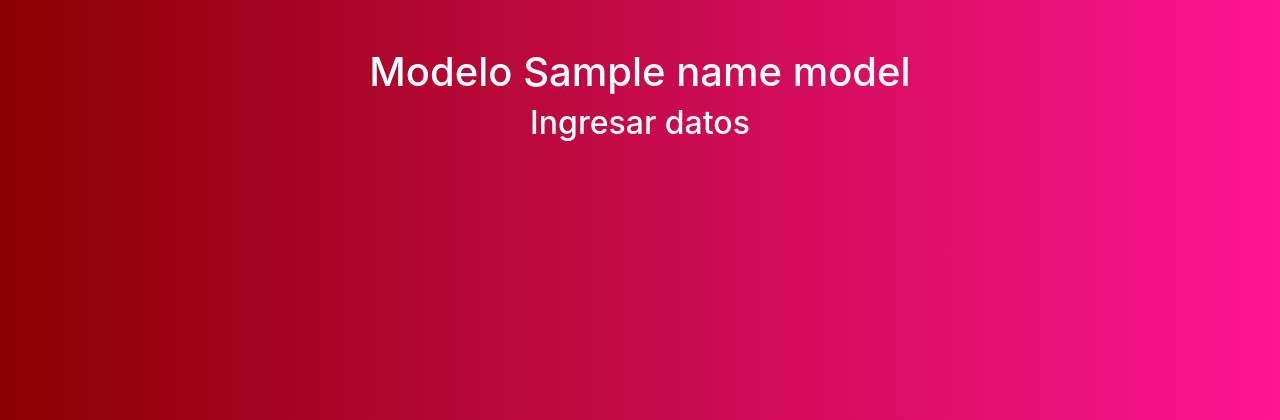
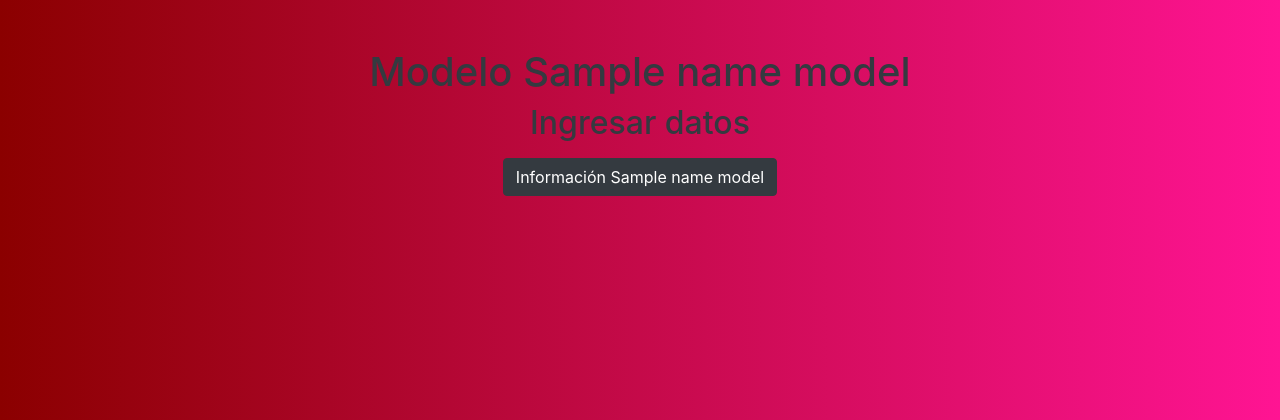
Before and after one commit to manuelOrtizH/Modelo-Filas, a Django app: template modelos_filas_project/simulator/templates/simulator/input.html in a window 1280 px wide. Shown: the top 420 px of the page. Run offline with Django 3.2, Linux system fonts and the light colour scheme; the template is opened without the code that fills it: most values are stand-ins (such as "Sample title", 1, 10 or a date in 2020); some libraries are stand-ins or nearby versions.

Commit message:
Information added

```diff
--- a/modelos_filas_project/simulator/templates/simulator/input.html
+++ b/modelos_filas_project/simulator/templates/simulator/input.html
@@ -1,9 +1,14 @@
 <link rel="stylesheet" href="https://stackpath.bootstrapcdn.com/bootstrap/4.3.1/css/bootstrap.min.css" integrity="sha384-ggOyR0iXCbMQv3Xipma34MD+dH/1fQ784/j6cY/iJTQUOhcWr7x9JvoRxT2MZw1T" crossorigin="anonymous">
+<link rel="stylesheet" href="https://stackpath.bootstrapcdn.com/bootstrap/4.4.1/css/bootstrap.min.css" integrity="sha384-Vkoo8x4CGsO3+Hhxv8T/Q5PaXtkKtu6ug5TOeNV6gBiFeWPGFN9MuhOf23Q9Ifjh" crossorigin="anonymous">
+
+<script src="https://code.jquery.com/jquery-3.4.1.slim.min.js" integrity="sha384-J6qa4849blE2+poT4WnyKhv5vZF5SrPo0iEjwBvKU7imGFAV0wwj1yYfoRSJoZ+n" crossorigin="anonymous"></script>
+<script src="https://cdn.jsdelivr.net/npm/popper.js@1.16.0/dist/umd/popper.min.js" integrity="sha384-Q6E9RHvbIyZFJoft+2mJbHaEWldlvI9IOYy5n3zV9zzTtmI3UksdQRVvoxMfooAo" crossorigin="anonymous"></script>
+<script src="https://stackpath.bootstrapcdn.com/bootstrap/4.4.1/js/bootstrap.min.js" integrity="sha384-wfSDF2E50Y2D1uUdj0O3uMBJnjuUD4Ih7YwaYd1iqfktj0Uod8GCExl3Og8ifwB6" crossorigin="anonymous"></script>
 <body style="background: linear-gradient(to left, #FF1493,#8B0000)">
     <div class="container blockquote">
         <div class="buttons mx-auto mt-5 w-50">
             <figure class="text-center">
-                <blockquote class="blockquote text-white">
+                <blockquote class="blockquote text-dark">
                     <h1>Modelo {{ name_model }}</h1>
                     <h2>Ingresar datos</h2>
                 </blockquote>
@@ -11,10 +16,32 @@
             </figure>
         </div>
         <form action = "{% url 'modelResults' %}">
+            <div class="text-center">
+                <p class="text-center">
+                    <button class="btn btn-dark" type="button" data-toggle="collapse" data-target="#collapseInfo" aria-expanded="false" aria-controls="collapseInfo">
+                    Información {{ name_model }}
+                    </button>
+                </p>
+                <div class="collapse" id="collapseInfo">
+                    <div class="row text-dark text-center blockquote text-uppercase" style="display: inline;">
+                        {% if name_model == 'MM1' %}
+                        <div class="col"><img src="https://i.ibb.co/FBXJq2Q/InfoMM1.png" width=500 height= 550></div>
+                        <div class="col"><img src="https://i.ibb.co/JmLgKNT/mm1-Diagram.png" width=700 height= 250></div>
+                        {% elif name_model == 'MMS' %}
+                        <div class="col"><img src="https://i.ibb.co/1nBZKFR/Info-MMS-2.png" width=500 height= 580></div>
+                        <div class="col"><img src="https://i.ibb.co/MDcWWRT/Diagram-MG1.png" width=900 height= 300></div>
+                        {% elif name_model == 'MMSK' %}
+                        <div class="col"><img src="https://i.ibb.co/VQMgXBB/InfoMMSK.png" width=500 height= 595></div>
+                        <div class="col"><img src="https://i.ibb.co/MDcWWRT/Diagram-MG1.png" width=900 height= 300></div>
+                        {% elif name_model == 'MG1' %}
+                        <div class="col"><img src="https://i.ibb.co/KNHt814/InfoMG1.png" width=450 height= 585></div>
+                        <div class="col"><img src="https://i.ibb.co/JmLgKNT/mm1-Diagram.png" width=700 height= 250></div>
+                        {% endif %}
+                    </div>
+                </div>
+            </div>
         {% if name_model == 'MM1' %}
-
         <div class="row p-5">
-
             <div class="col text-center">
                 <div class="form-group row">
                     <label class="text-white">λ</label>
@@ -65,9 +92,6 @@
                 <div class="col text-center"></div>
                 <div class="col text-center"></div>
                 <div class="col text-center"></div>
-                <div class="col text-center"></div>
-                <div class="col text-center"></div>
-                <div class="col text-center"></div>
                 <div class="col text-center">
                     <div class="form-group row">
                         <label class="text-uppercase text-white">Cw</label>
@@ -79,12 +103,13 @@
             <blockquote class="text-center blockquote text-warning">
                 <h3>{{  validation_msg  }} </h3>
             </blockquote>
+
+
+
             <button type="submit" name="name_model" value = "MM1" class="btn btn-warning btn-rounded btn-lg  btn-block" >Ingresar datos</button>
         </div>
-
         {% endif %}
         {% if name_model == 'MMS' %}
-
         <div class="row p-5">
             <div class="col text-center">
                 <div class="form-group row">
```
Also changed, not shown: modelos_filas_project/simulator/model.py (+0 -13 lines), modelos_filas_project/simulator/templates/simulator/home.html (+12 -8 lines).
